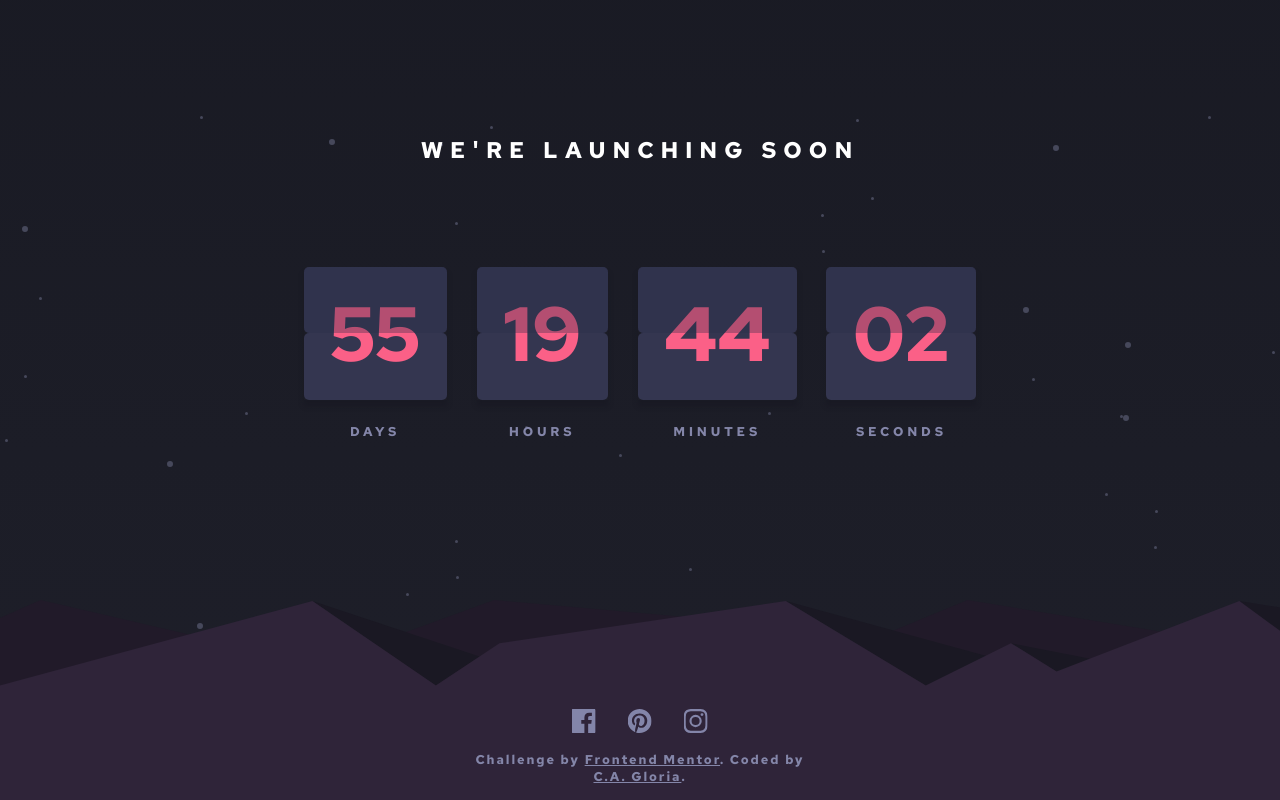
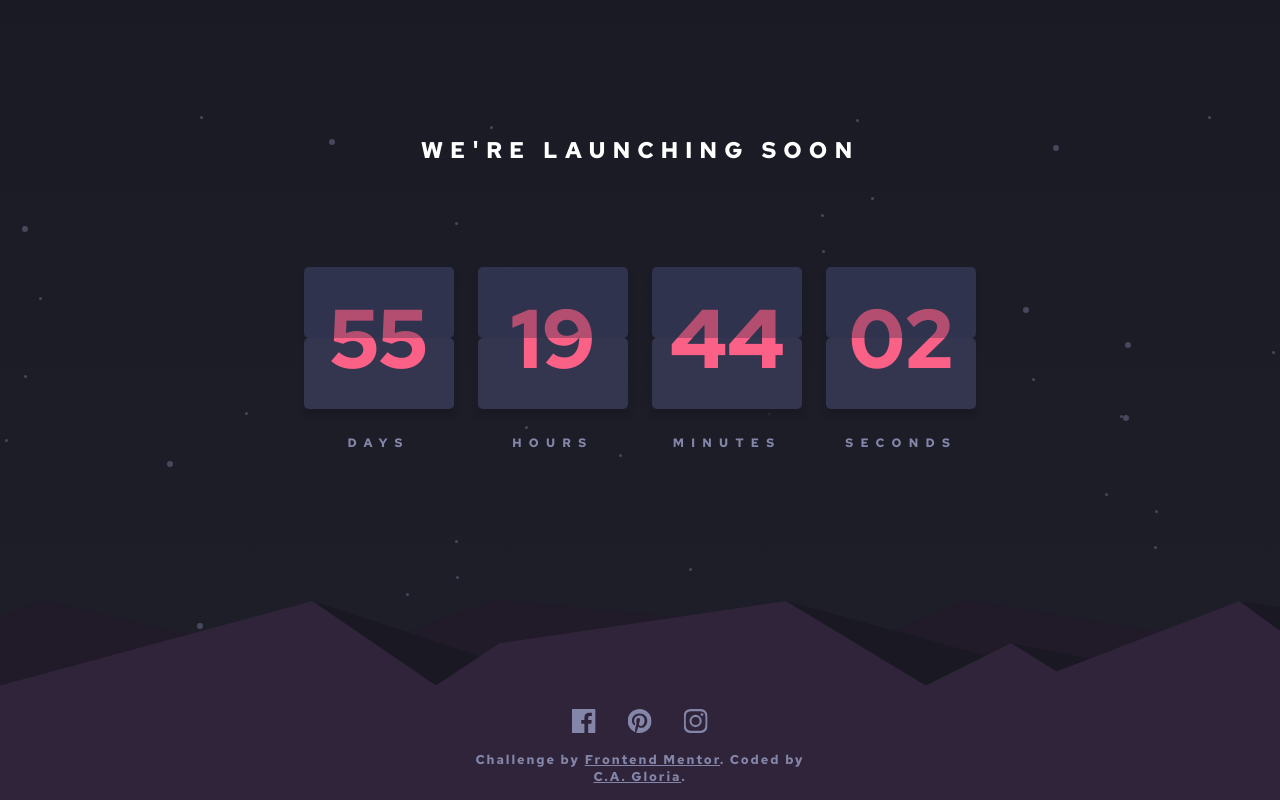
Before and after one commit to cagloria/launch-countdown-timer, a React (Create React App) app: page / in a window 1280 px wide. Built offline with nearby package versions, Linux system fonts and the light colour scheme.

Commit message:
Changed Count to avoid changing width on countdown

```diff
--- a/src/components/App.js
+++ b/src/components/App.js
@@ -12,7 +12,7 @@ const CountdownContainer = styled.div`
     margin: 0 auto;
 
     @media only screen and (min-width: 769px) {
-        max-width: 692px;
+        max-width: 689px;
         width: 60%;
     }
 `;
--- a/src/components/Count.js
+++ b/src/components/Count.js
@@ -11,9 +11,9 @@ const CountStyles = createGlobalStyle`
 `;
 
 const Value = styled.div`
-    font-size: clamp(2.1em, 6vw, 5.2em);
-    padding: 11px 15px;
-    /* FIXME: Time changes size of container */
+    font-size: 2.1em;
+    padding: 11px 0;
+    width: 71px;
     display: flex;
     justify-content: center;
     align-items: center;
@@ -22,8 +22,20 @@ const Value = styled.div`
     text-align: center;
     box-shadow: 0px 6px 4px ${neutral.black};
 
+    @media only screen and (max-width: 320px) {
+        font-size: 1.7em;
+        width: 60px;
+    }
+
     @media only screen and (min-width: 769px) {
-        padding: 16px 26px;
+        padding: 16px 0;
+        font-size: 3.5em;
+        width: 103px;
+    }
+
+    @media only screen and (min-width: 1025px) {
+        font-size: 5.2em;
+        width: 150px;
     }
 `;
 
@@ -51,13 +63,14 @@ const Shadow = styled.div`
 const Label = styled.p`
     text-transform: uppercase;
     color: ${primary.gray};
-    font-size: clamp(0.46em, 1vw, 0.86em);
-    letter-spacing: 0.3em;
-    margin: 14px 0 0;
+    font-size: clamp(0.46em,1vw,0.76em);
+    letter-spacing: 0.4em;
+    margin: 13px 0 0;
     text-align: center;
 
     @media only screen and (min-width: 769px) {
-        margin-top: 23px;
+        letter-spacing: 0.6em;
+        margin-top: 26px;
     }
 `;
 
```
